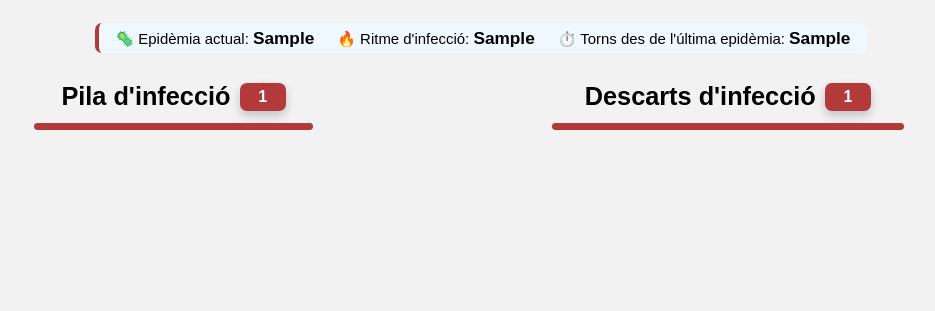
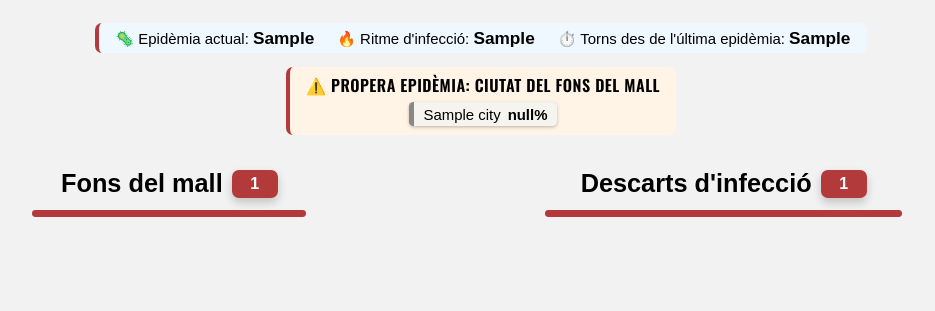
Before and after one commit to amupoti/pandemic-legacy-2, a Spring app: template src/main/resources/templates/predict.html in a window 1280 px wide. Shown: the top 311 px of the page, without its empty margins (159-1094 px from the left). Run offline with Thymeleaf, Linux system fonts and the light colour scheme; the template is opened without the code that fills it: most values are stand-ins (such as "Sample title", 1, 10 or a date in 2020); data that the repository does not hold is empty.

Commit message:
Show per-city probability for the next epidemic card
The next epidemic draws the bottom card of the infection deck, which comes
from the bottom (oldest non-empty) layer. Each city's chance is k/n, where k
is its number of cards in that layer and n the layer size. Show it in a
panel below the status bar and label the bottom pile "Fons del mall".

Co-Authored-By: Claude Opus 5.5 <noreply@anthropic.com>

```diff
--- a/src/main/java/org/amupoti/pandemic/controller/PredictInfectionDeckController.java
+++ b/src/main/java/org/amupoti/pandemic/controller/PredictInfectionDeckController.java
@@ -39,6 +39,7 @@ public class PredictInfectionDeckController {
         model.addAttribute("infectionSets", infectionSetsInDeck);
         model.addAttribute("epidemicData", epidemicStatusData);
         model.addAttribute("probability", cityInfectionProbability);
+        model.addAttribute("epidemicRisk", InfectionDeckData.rankCitiesByEpidemicRisk(infectionSetsInDeck));
 
         log.info("Epidemic data: {}",model.asMap().get("epidemicData"));
         return "predict";
--- a/src/main/resources/static/predict.css
+++ b/src/main/resources/static/predict.css
@@ -260,3 +260,41 @@ th {
 .epidemic-item strong {
     font-size: 15px;
 }
+
+/* Per-city probability of being the bottom card drawn in the next epidemic */
+.epidemic-risk {
+    width: fit-content;
+    max-width: 90%;
+    margin: 0 auto 16px;
+    padding: 8px 14px;
+    border-radius: 6px;
+    background: #fff4e5;
+    border-left: 4px solid #B33A3A;
+    text-align: center;
+}
+
+.epidemic-risk-title {
+    font: 600 14px/1.2 'Oswald', 'Arial Narrow', sans-serif;
+    text-transform: uppercase;
+    letter-spacing: 0.03em;
+    margin-bottom: 6px;
+}
+
+.epidemic-risk-list {
+    display: flex;
+    flex-wrap: wrap;
+    justify-content: center;
+    gap: 6px;
+}
+
+.epidemic-risk-city {
+    display: inline-flex;
+    align-items: center;
+    gap: 6px;
+    padding: 3px 8px;
+    border-radius: 4px;
+    background: #f6f4ee;
+    border-left: 5px solid var(--card-color);
+    box-shadow: 0 1px 3px rgba(0, 0, 0, 0.25);
+    font-size: 13px;
+}
--- a/src/main/resources/templates/predict.html
+++ b/src/main/resources/templates/predict.html
@@ -16,16 +16,29 @@
     <span class="epidemic-item">⏱️ Torns des de l'última epidèmia: <strong th:text="${epidemicData.turnsSinceLastEpidemic}"></strong></span>
 </div>
 
+<!-- Cities that can be drawn from the bottom of the deck in the next epidemic -->
+<div class="epidemic-risk" th:if="${!#lists.isEmpty(epidemicRisk)}">
+    <div class="epidemic-risk-title">⚠️ Propera epidèmia: ciutat del fons del mall</div>
+    <div class="epidemic-risk-list">
+        <span class="epidemic-risk-city" th:each="risk : ${epidemicRisk}"
+              th:style="'--card-color:' + ${risk.color}"
+              th:title="${risk.cardsAtBottom} + ' carta/es al fons del mall'">
+            <span class="epidemic-risk-name" th:text="${risk.city}"></span>
+            <strong th:text="${#numbers.formatDecimal(risk.probability * 100, 0, 0)} + '%'"></strong>
+        </span>
+    </div>
+</div>
+
 <table width="90%" align="center">
     <tr valign="top">
         <!-- Mazo de infección -->
         <td>
             <table class="InfectionDeck">
                 <tbody>
-                <tr th:each="infectionSet : ${infectionSets}">
+                <tr th:each="infectionSet, setStat : ${infectionSets}">
                     <td>
                         <div class="section-header">
-                            <span class="title">Pila d'infecció</span>
+                            <span class="title" th:text="${setStat.last} ? 'Fons del mall' : 'Pila d\'infecció'">Pila d'infecció</span>
                             <span class="card-count-inline" th:text="${#arrays.length(infectionSet.cardsInEpidemic)}"></span>
                         </div>
                         <div class="batch">
```
Also changed, not shown: src/main/java/org/amupoti/pandemic/model/CityEpidemicRisk.java (added, +15 -0 lines), src/main/java/org/amupoti/pandemic/model/InfectionDeckData.java (+31 -0 lines), 1 other file.
